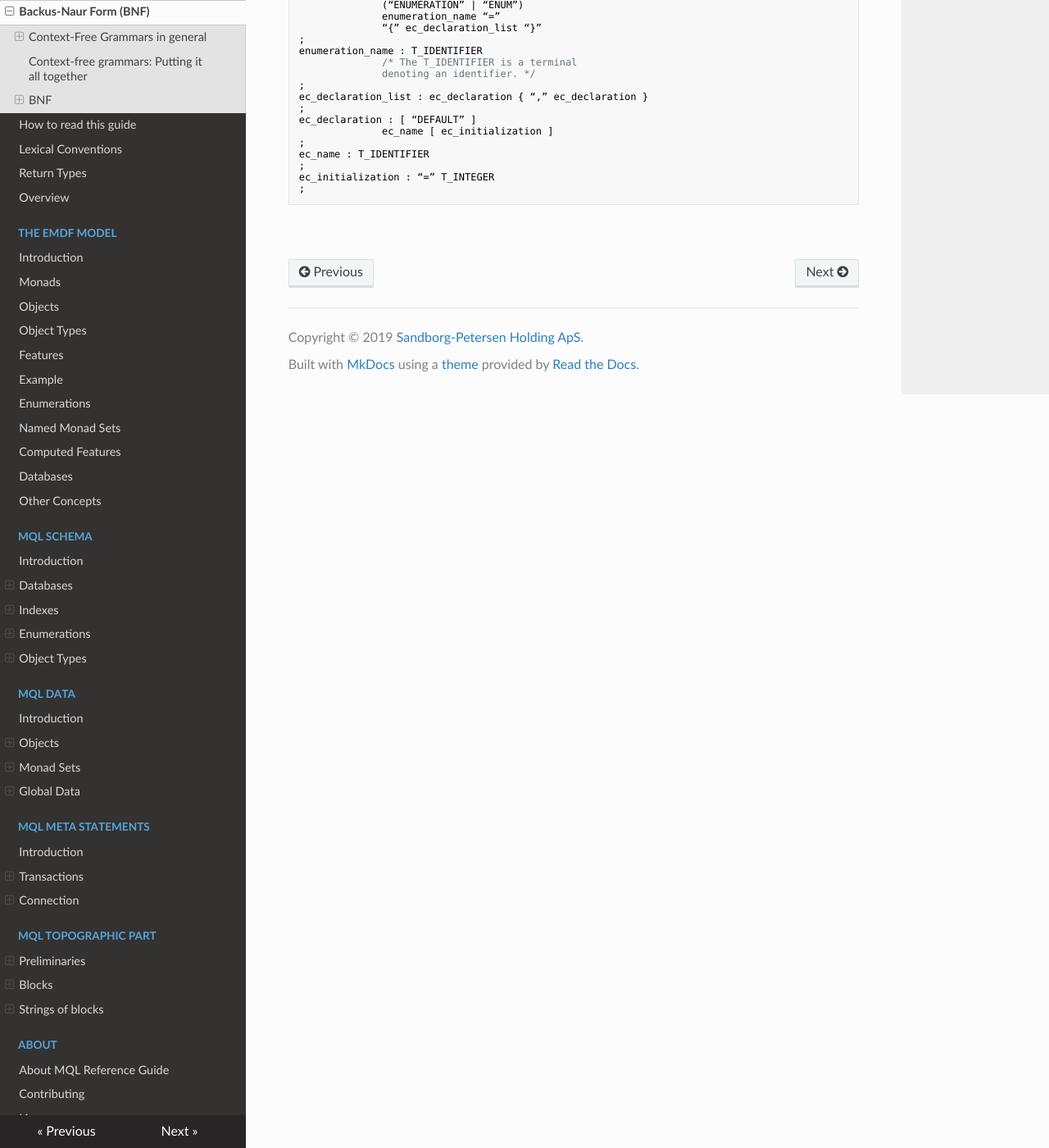
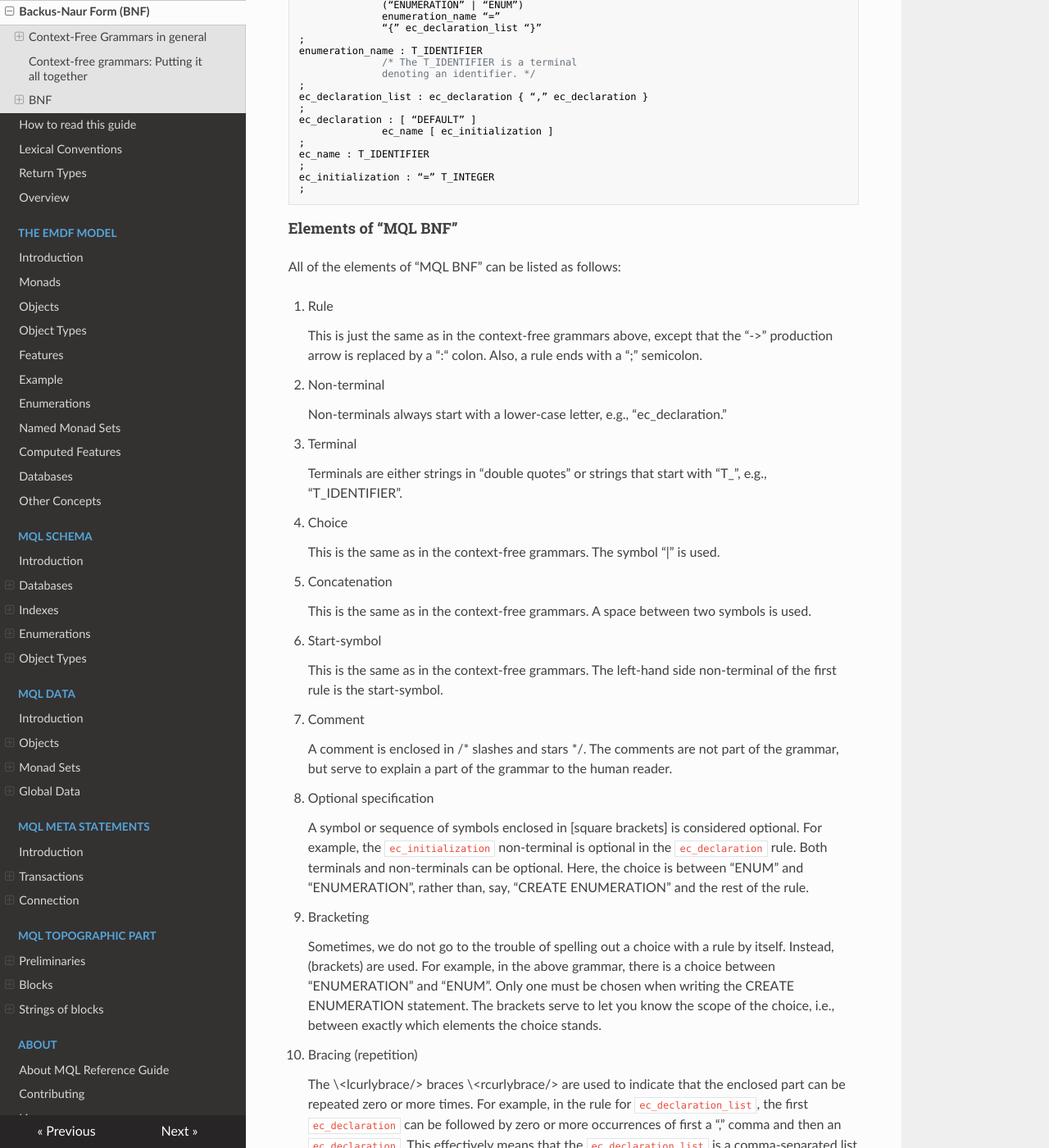
Before and after one commit to emdros/docs-emdros, an MkDocs documentation site: the page built from doc/markdown/mqlref/docs/preliminaries/bnf.md, in a window 1280 px wide and 1400 px high, scrolled down 3852 px. Shown: the whole window at 82% size. Built offline with MkDocs 1.6.1, drawn with Linux system fonts in a browser that asks for light colours; nearby versions of some CDN libraries; some of the changed text lies outside the part shown.

Commit message:
Complete the 'BNF' section.

````diff
--- a/doc/markdown/mqlref/docs/preliminaries/bnf.md
+++ b/doc/markdown/mqlref/docs/preliminaries/bnf.md
@@ -209,4 +209,88 @@ ec_initialization : “=” T_INTEGER
 ```
 
 
-###
+#### Elements of “MQL BNF”
+
+All of the elements of “MQL BNF” can be listed as follows:
+
+1.  Rule
+
+    This is just the same as in the context-free grammars above, except
+    that the “-\>” production arrow is replaced by a “:“ colon. Also, a
+    rule ends with a “;” semicolon.
+
+2.  Non-terminal
+
+    Non-terminals always start with a lower-case letter, e.g.,
+    “ec\_declaration.”
+
+3.  Terminal
+
+    Terminals are either strings in “double quotes” or strings that
+    start with “T\_”, e.g., “T\_IDENTIFIER”.
+
+4.  Choice
+
+    This is the same as in the context-free grammars. The symbol “|” is
+    used.
+
+5.  Concatenation
+
+    This is the same as in the context-free grammars. A space between
+    two symbols is used.
+
+6.  Start-symbol
+
+    This is the same as in the context-free grammars. The left-hand side
+    non-terminal of the first rule is the start-symbol.
+
+7.  Comment
+
+    A comment is enclosed in /\* slashes and stars \*/. The comments are
+    not part of the grammar, but serve to explain a part of the grammar
+    to the human reader.
+
+8.  Optional specification
+
+    A symbol or sequence of symbols enclosed in <span>\[</span>square
+    brackets<span>\]</span> is considered optional. For example, the
+    `ec_initialization` non-terminal is optional in the `ec_declaration`
+    rule. Both terminals and non-terminals can be optional. Here, the
+    choice is between “ENUM” and “ENUMERATION”, rather than, say,
+    “CREATE ENUMERATION” and the rest of the rule.
+
+9.  Bracketing
+
+    Sometimes, we do not go to the trouble of spelling out a choice with
+    a rule by itself. Instead, (brackets) are used. For example, in the
+    above grammar, there is a choice between “ENUMERATION” and “ENUM”.
+    Only one must be chosen when writing the CREATE ENUMERATION
+    statement. The brackets serve to let you know the scope of the
+    choice, i.e., between exactly which elements the choice stands.
+
+10. Bracing (repetition)
+
+    The \<lcurlybrace/\> braces \<rcurlybrace/\> are used to indicate
+    that the enclosed part can be repeated zero or more times. For
+    example, in the rule for `ec_declaration_list`, the first
+    `ec_declaration` can be followed by zero or more occurrences of
+    first a “,” comma and then an `ec_declaration`. This effectively
+    means that the `ec_declaration_list` is a comma-separated list of
+    `ec_declaration`s, with one or more `ec_declaration`s.
+
+    There is no comma after the last `ec_declaration`. To see why,
+    notice that the part that is repeated starts with a comma and ends
+    with an `ec_declaration`. Thus, no matter how many times you repeat
+    this sequence, the `ec_declaration` will always be last, and the
+    comma will never be last.
+
+    That it can be repeated *zero* or more times simply means that it is
+    optional. In the rule for `ec_declaration_list`, the first
+    `ec_declaration` can stand alone.
+
+    Notice also that, in the rule for `create_enumeration_statement`,
+    there are braces as well. These braces, however, are enclosed in
+    “double quotes” and are therefore terminals. Thus they do not have
+    the meaning of repetition, but are to be written in the statement
+    when writing a CREATE ENUMERATION statement. The braces without
+    double quotes are repetition-braces and must not be written.
````
